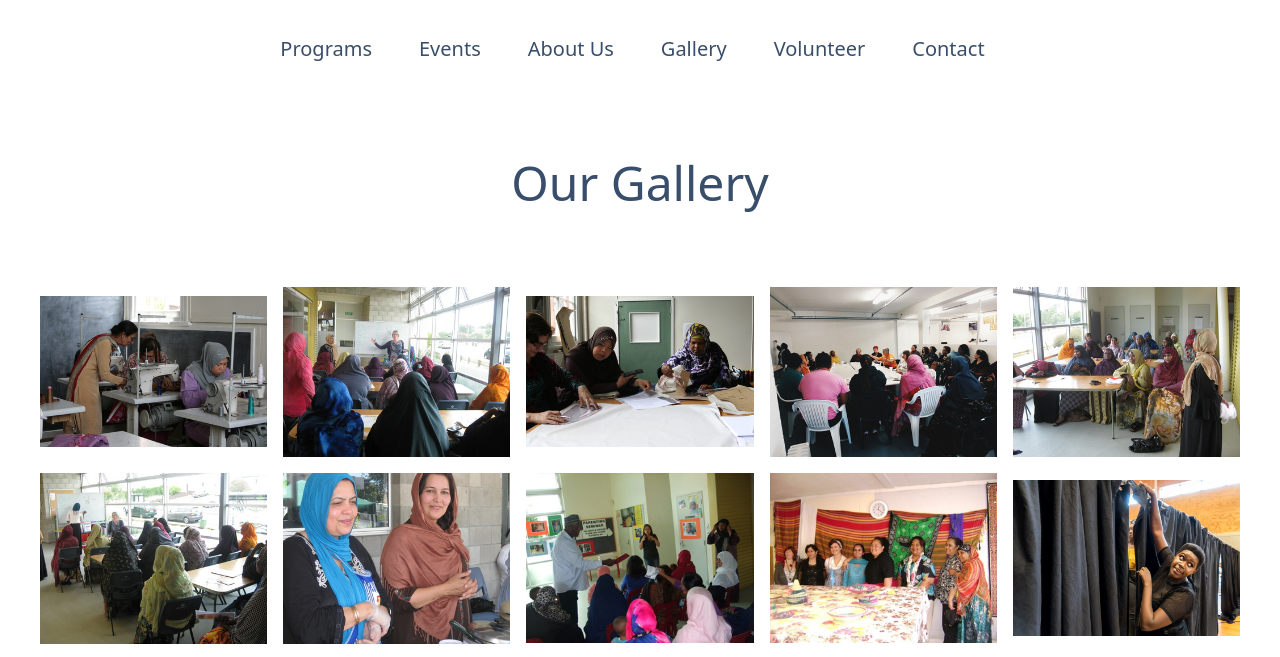
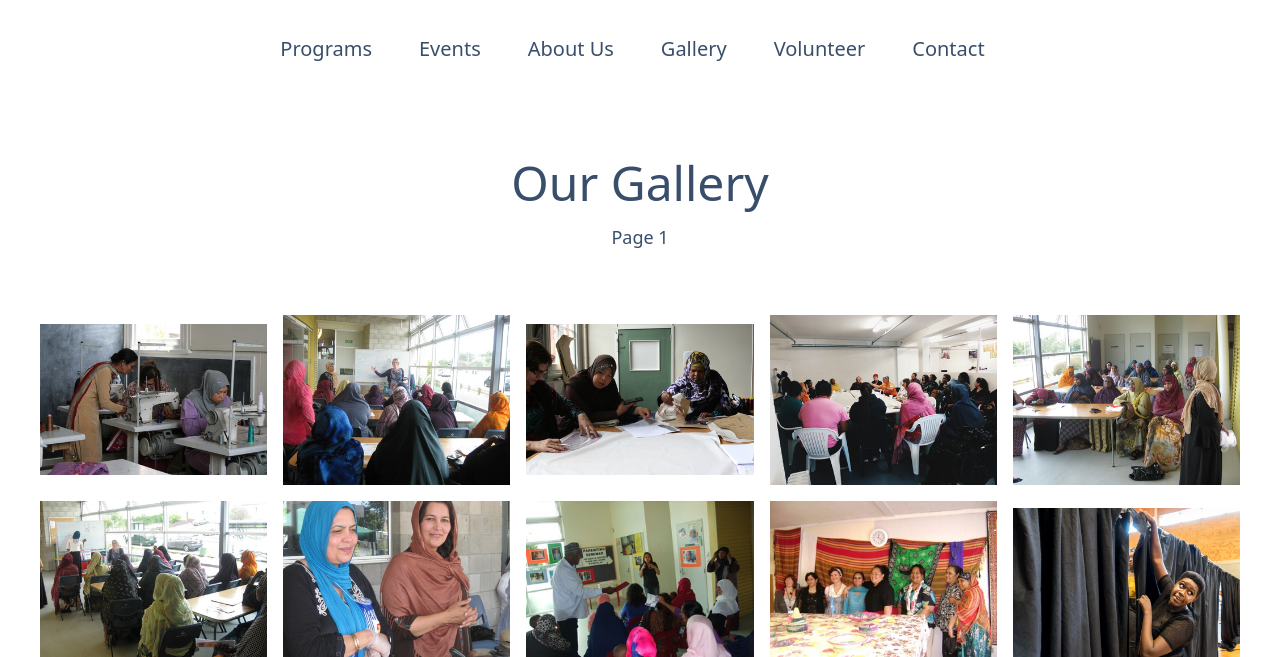
Before and after one commit to AwesomeJackify/ethnic-gig, an Astro site: page /gallery/1 in a window 1280 px wide. Shown: the part 138-795 px from the top of the page. Built offline with nearby package versions, Linux system fonts and the light colour scheme; Astro itself is replaced by a stand-in of ours.

Commit message:
ADDED: apge number

```diff
--- a/src/pages/gallery/[page].astro
+++ b/src/pages/gallery/[page].astro
@@ -63,9 +63,12 @@ for (let i = startIndex; i < endIndex; i++) {
 
 <Layout title="Gallery">
   <section class="flex flex-col gap-16 max-md:gap-8 items-center">
-    <h1 class="text-5xl mb-4 self-start max-md:ml-0 text-center w-full my-10">
-      Our Gallery
-    </h1>
+    <div class="flex flex-col items-center">
+      <h1 class="text-5xl mb-4 self-start max-md:ml-0 text-center w-full my-10">
+        Our Gallery
+      </h1>
+      <h2 class="text-lg">Page {page.currentPage}</h2>
+    </div>
     <div class="grid grid-cols-5 gap-4 place-items-center max-md:grid-cols-1">
       {
        imagePaths.map((imagePath, index) => (
```
